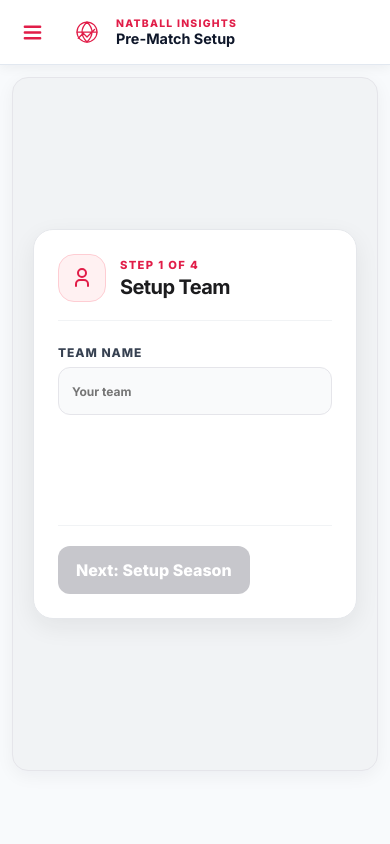
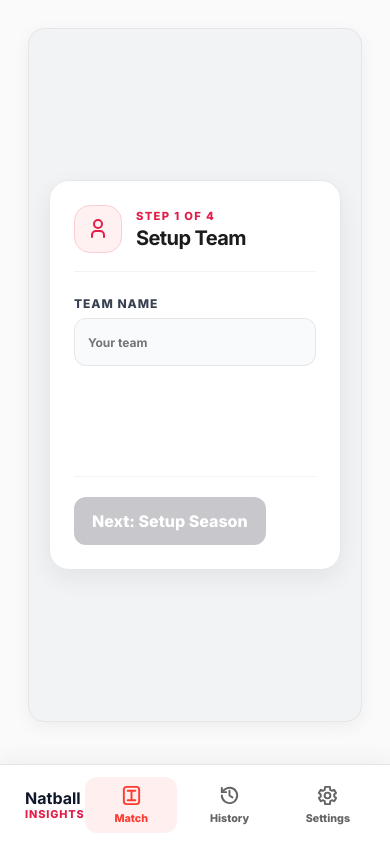
Before and after one commit to mecster09/awesome-shot, a React (Vite) app: page / in a window 390 px wide. Built offline with nearby package versions, Linux system fonts and the light colour scheme.

Commit message:
Verify prototype journey guidance

```diff
--- a/src/app.tsx
+++ b/src/app.tsx
@@ -222,39 +222,14 @@ export function App({ store }: AppProps) {
   </main>;
 }
 function CoachNavigation({ activeView, title, score, onOpenMatch, onOpenHistory, onOpenSettings }: { activeView?: "match" | "history" | "settings"; title: string; score?: { own: number; opposition: number }; onOpenMatch: () => void; onOpenHistory: () => void; onOpenSettings: () => void }) {
-  const [open, setOpen] = useState(false);
-  const menuButton = useRef<HTMLButtonElement>(null);
-  const closeButton = useRef<HTMLButtonElement>(null);
-  const closeDrawer = () => { setOpen(false); requestAnimationFrame(() => menuButton.current?.focus()); };
-  useEffect(() => {
-    if (!open) return;
-    closeButton.current?.focus();
-    const onKeyDown = (event: KeyboardEvent) => {
-      if (event.key === "Escape") closeDrawer();
-      if (event.key === "Tab") {
-        const drawer = closeButton.current?.closest(".navigation-drawer");
-        const focusable = drawer ? Array.from(drawer.querySelectorAll<HTMLElement>("button:not(:disabled), [href], input:not(:disabled), select:not(:disabled), textarea:not(:disabled)")) : [];
-        const first = focusable[0]; const last = focusable.at(-1);
-        if (first && last && ((event.shiftKey && document.activeElement === first) || (!event.shiftKey && document.activeElement === last))) { event.preventDefault(); (event.shiftKey ? last : first).focus(); }
-      }
-    };
-    window.addEventListener("keydown", onKeyDown);
-    return () => window.removeEventListener("keydown", onKeyDown);
-  }, [open]);
   const items: Array<{ key: "match" | "history" | "settings"; label: string; icon: "court" | "history" | "settings"; onClick: () => void }> = [
     { key: "match" as const, label: "Match", icon: "court", onClick: onOpenMatch },
     { key: "history" as const, label: "History", icon: "history", onClick: onOpenHistory },
     { key: "settings" as const, label: "Settings", icon: "settings", onClick: onOpenSettings }
   ];
 
-  const choose = (item: typeof items[number]) => { item.onClick(); closeDrawer(); };
-  return <>
-    <header className="app-top-bar"><button ref={menuButton} type="button" className="menu-button" aria-label="Open navigation menu" aria-expanded={open} onClick={() => setOpen(true)}><MenuIcon /></button><AppMark /><div className="top-bar-identity"><span>Natball Insights</span><strong>{title}</strong></div>{score && <p className="top-bar-score" aria-label={`Live score ${score.own} to ${score.opposition}`}>{score.own}<span>–</span>{score.opposition}</p>}</header>
-    {open && <div className="navigation-overlay" onMouseDown={(event) => { if (event.target === event.currentTarget) closeDrawer(); }}><aside className="navigation-drawer" role="dialog" aria-modal="true" aria-label="Coach navigation"><div className="drawer-heading"><div className="app-identity"><AppMark /><span><strong>Natball</strong><small>Insights</small></span></div><button ref={closeButton} type="button" className="drawer-close" aria-label="Close navigation menu" onClick={closeDrawer}>×</button></div><nav aria-label="Coach destinations">{items.map((item) => <button key={item.key} type="button" className="drawer-navigation-item" aria-current={activeView === item.key ? "page" : undefined} onClick={() => choose(item)}><NavigationIcon name={item.icon} /><span>{item.label}</span></button>)}</nav></aside></div>}
-  </>;
+  return <nav className="coach-navigation" aria-label="Coach navigation"><div className="app-identity"><AppMark /><span><strong>Natball</strong><small>Insights</small></span></div><div className="coach-navigation-items">{items.map((item) => <button key={item.key} type="button" className="coach-navigation-item" aria-current={activeView === item.key ? "page" : undefined} onClick={item.onClick}><NavigationIcon name={item.icon} /><span>{item.label}</span></button>)}</div>{score && <p className="coach-navigation-score" aria-label={`Live score ${score.own} to ${score.opposition}`}>{title}<strong>{score.own} – {score.opposition}</strong></p>}</nav>;
 }
-
-function MenuIcon() { return <svg viewBox="0 0 24 24" aria-hidden="true"><path d="M4 6h16M4 12h16M4 18h16" /></svg>; }
 
 function useMediaQuery(query: string) {
   const [matches, setMatches] = useState(() => typeof window !== "undefined" && typeof window.matchMedia === "function" && window.matchMedia(query).matches);
--- a/src/styles.css
+++ b/src/styles.css
@@ -234,6 +234,13 @@ form { display: grid; gap: 13px; margin-top: 20px; }
 
 @media (max-width: 620px) { .history-card { align-items: start !important; flex-direction: column; }.history-card-result { width: 100%; grid-template-columns: 1fr auto; justify-items: start; text-align: left; }.history-card-result > strong { grid-row: span 2; align-self: center; }.history-card-result .text-button { grid-column: 2; grid-row: 1 / span 2; align-self: center; }.terminal-match-heading { grid-template-columns: minmax(0, 1fr) auto; }.terminal-match-heading .text-button { grid-column: 1 / -1; width: 100%; }.quarter-review dl div { grid-template-columns: 1fr; gap: 2px; } }
 
+/* The Coach navigation is always visible: bottom bar on compact screens, rail in landscape. */
+.app-shell { display: block; width: min(1440px, 100%); min-height: 100vh; margin: auto; padding: max(16px, env(safe-area-inset-top)) clamp(16px, 3vw, 40px) calc(104px + env(safe-area-inset-bottom)); background: #fafafa; }
+.app-top-bar, .navigation-overlay { display: none; }
+.coach-navigation { position: fixed; z-index: 5; right: 0; bottom: 0; left: 0; display: flex; align-items: center; justify-content: center; gap: 12px; min-height: 80px; padding: 8px max(16px, env(safe-area-inset-right)) calc(8px + env(safe-area-inset-bottom)) max(16px, env(safe-area-inset-left)); border-top: 1px solid #e5e5ea; background: rgb(255 255 255 / .96); box-shadow: 0 -5px 20px #1c1c1e0d; backdrop-filter: blur(18px); }
+.coach-navigation-items { display: flex; flex: 0 1 560px; justify-content: space-between; gap: 6px; }.coach-navigation-item { display: grid; flex: 1 1 0; place-items: center; gap: 2px; min-height: 56px; padding: 5px 10px; border: 0; border-radius: 12px; background: transparent; color: #636366; box-shadow: none; font-size: clamp(.67rem, 1.7vw, .8rem); font-weight: 750; line-height: 1.1; }.coach-navigation-item:hover { background: #f2f2f7; color: #1c1c1e; }.coach-navigation-item[aria-current="page"] { color: #ff3b30; background: #fff0ef; }.coach-navigation-item svg { width: 23px; height: 23px; fill: none; stroke: currentColor; stroke-linecap: round; stroke-linejoin: round; stroke-width: 2; }.coach-navigation-score { display: none; }
+@media (min-width: 768px) and (orientation: landscape) { .app-shell { display: grid; grid-template-columns: 116px minmax(0, 1fr); align-items: start; gap: clamp(20px, 3vw, 40px); padding: 12px clamp(20px, 4vw, 56px); }.coach-navigation { position: sticky; top: 12px; display: grid; justify-content: stretch; align-content: start; width: 116px; min-height: calc(100vh - 24px); padding: 6px; border: 1px solid #e5e5ea; border-radius: 16px; box-shadow: 0 5px 18px #1c1c1e0d; }.coach-navigation .app-identity { justify-content: center; min-width: 0; padding: 4px; }.coach-navigation-items { display: grid; gap: 8px; margin-top: 20px; }.coach-navigation-item { grid-template-columns: 1fr; justify-items: center; min-height: 58px; padding: 8px; }.coach-navigation-item span { font-size: .66rem; }.primary-action-bar { bottom: 16px; } }
+
 @media (min-width: 768px) and (orientation: landscape) and (max-height: 700px) {
   .management-screen { display: flex; flex-direction: column; overflow: hidden; }
   .management-screen .match-list, .management-screen .backup-card { flex: 1; min-height: 0; overflow: auto; }
```
Also changed, not shown: 2 other files (tests, documents, lock files or other folders).
